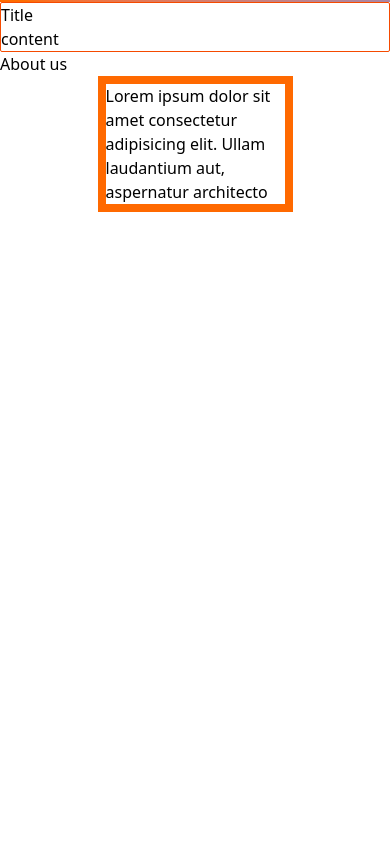
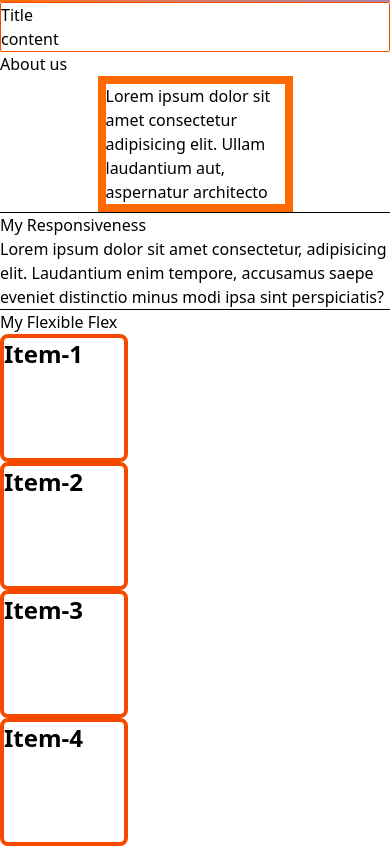
Before and after one commit to Jobaer-Islam/milestone_3, a plain HTML site: page Module-13 (Intro to Tailwind)/index.html in a window 390 px wide. Shown: the part 306-1152 px from the top of the page. Before the commit the page ends 844 px from the top, so only its background shows below. Drawn offline with nearby package versions, Linux system fonts and the light colour scheme.

Commit message:
responsiveness

```diff
--- a/Module-13 (Intro to Tailwind)/index.html
+++ b/Module-13 (Intro to Tailwind)/index.html
@@ -32,6 +32,21 @@
             <h3>About us</h3>
             <p class=" w-1/2 mx-auto h-34 overflow-scroll border-8 border-orange-500">Lorem ipsum dolor sit amet consectetur adipisicing elit. Ullam laudantium aut, aspernatur architecto fugit aliquid natus! Beatae, cumque corporis, at sapiente similique deleniti, temporibus consectetur magni inventore aliquid corrupti optio dolores ea placeat facilis velit. Maxime illo consequuntur aliquam qui. Nulla exercitationem et eaque sit assumenda tenetur ea laborum quisquam?</p>
         </section>
+        <hr>
+        <section class="md:bg-yellow-400 lg:bg-red-400">
+            <h3>My Responsiveness</h3>
+            <p>Lorem ipsum dolor sit amet consectetur, adipisicing elit. Laudantium enim tempore, accusamus saepe eveniet distinctio minus modi ipsa sint perspiciatis?</p>
+        </section>
+        <hr>
+        <section>
+            <h3>My Flexible Flex</h3>
+            <div class="md:flex md: justify-between">
+                <div class="w-32 h-32 border border-4 border-orange-600 rounded-lg text-2xl font-bold">Item-1</div>
+                <div class="w-32 h-32 border border-4 border-orange-600 rounded-lg text-2xl font-bold">Item-2</div>
+                <div class="w-32 h-32 border border-4 border-orange-600 rounded-lg text-2xl font-bold">Item-3</div>
+                <div class="w-32 h-32 border border-4 border-orange-600 rounded-lg text-2xl font-bold">Item-4</div>
+            </div>
+        </section>
 
     </main>
     <footer>
```
